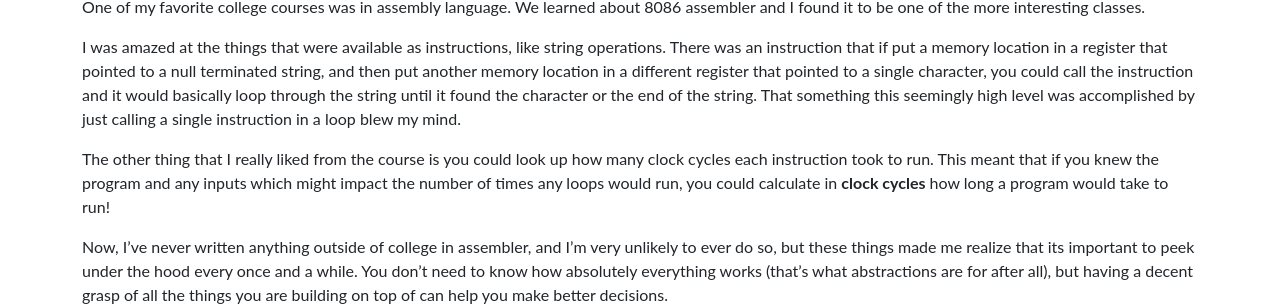
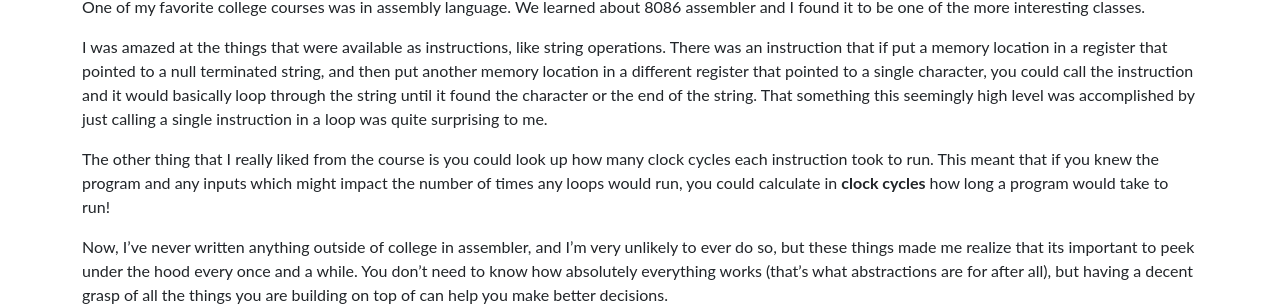
Before and after one commit to coryflucas/corylucasdotcom, a Jekyll site: the page built from web/_posts/2025-07-21-high-level-ic-journey-pt1.md, in a window 1280 px wide and 900 px high, scrolled down 437 px. Shown: the part 223-529 px from the top of the window. Built offline with Jekyll 4.4.1, drawn with Linux system fonts in a browser that asks for light colours.

Commit message:
copy suggestion from Christy

```diff
--- a/web/_posts/2025-07-21-high-level-ic-journey-pt1.md
+++ b/web/_posts/2025-07-21-high-level-ic-journey-pt1.md
@@ -39,7 +39,8 @@ that pointed to a null terminated string, and then put another memory location
 in a different register that pointed to a single character, you could call the
 instruction and it would basically loop through the string until it found the
 character or the end of the string. That something this seemingly high level was
-accomplished by just calling a single instruction in a loop blew my mind.
+accomplished by just calling a single instruction in a loop was quite surprising
+to me.
 
 The other thing that I really liked from the course is you could look up how
 many clock cycles each instruction took to run. This meant that if you knew the
```
